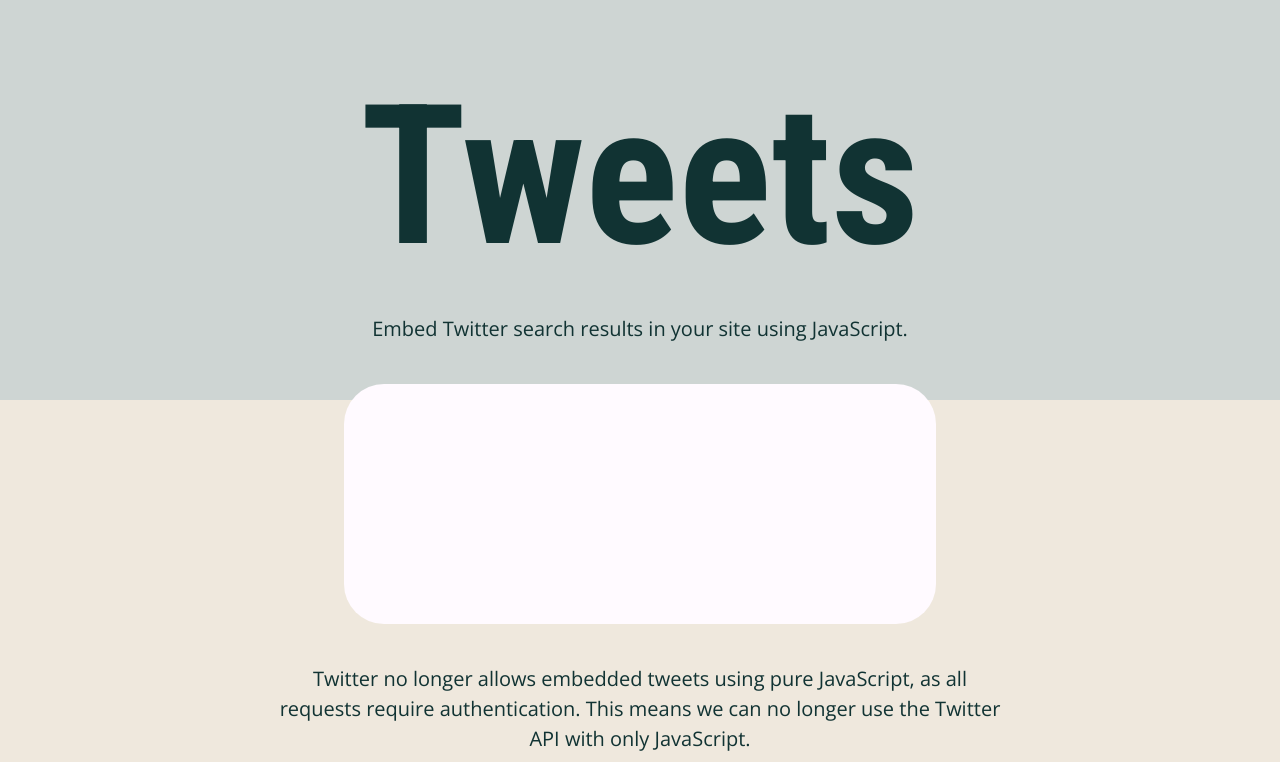
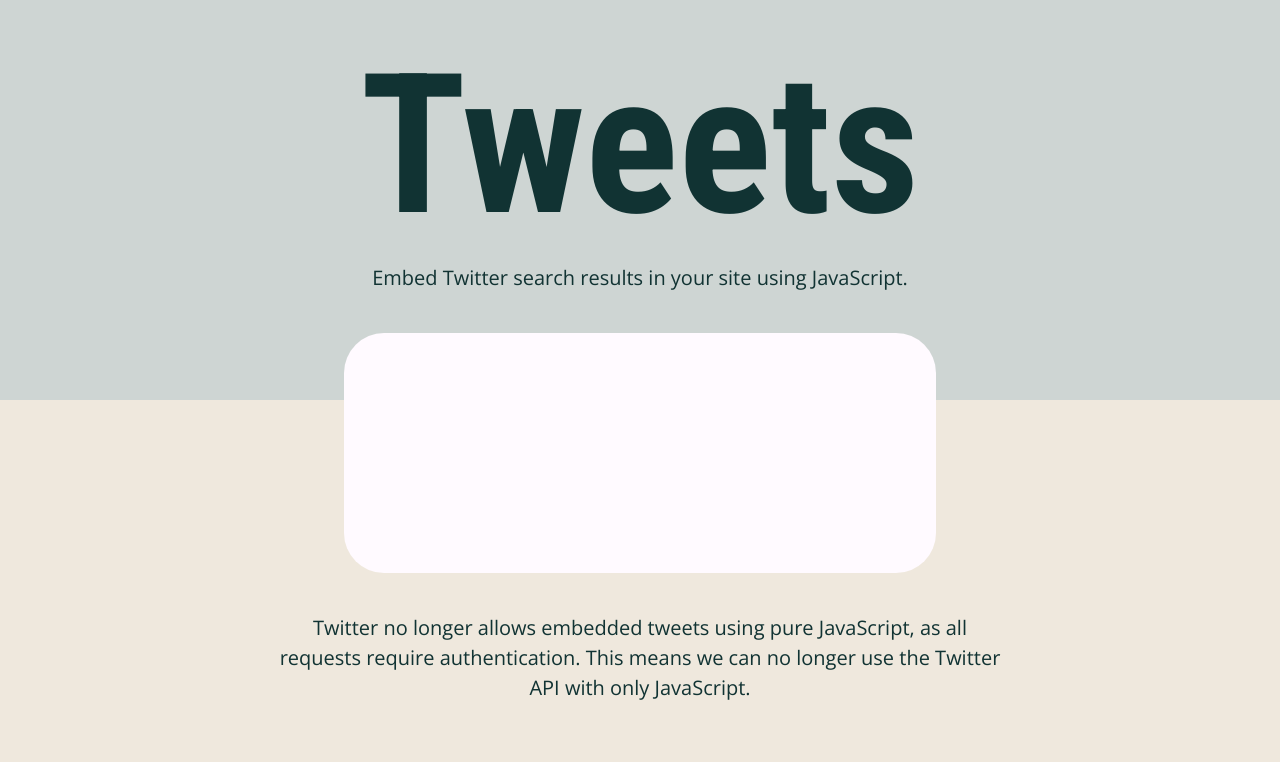
Before and after one commit to donovanh/tweets, a plain HTML site: page index.html in a window 1280 px wide. Shown: the top 762 px of the page. Drawn offline with nearby package versions, Linux system fonts and the light colour scheme; no server answers.

Commit message:
heading position

```diff
--- a/sass/screen.sass
+++ b/sass/screen.sass
@@ -18,8 +18,8 @@
   padding: 1em 0
 
 h1
-  line-height: 1.2em
-  padding: 60px 0 0
+  line-height: 1em
+  padding: 0.25em 0 0
 
 h2
   font-size: 2.5em
```
Also changed, not shown: stylesheets/screen.css.
